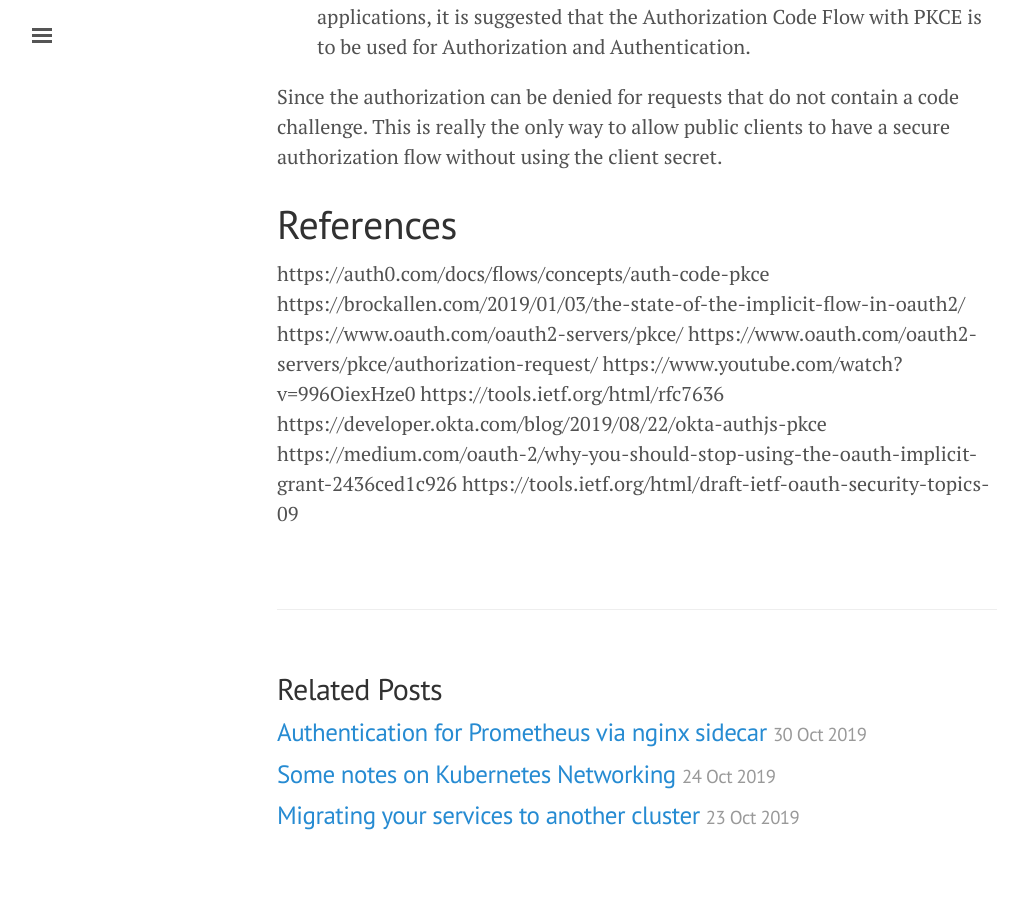
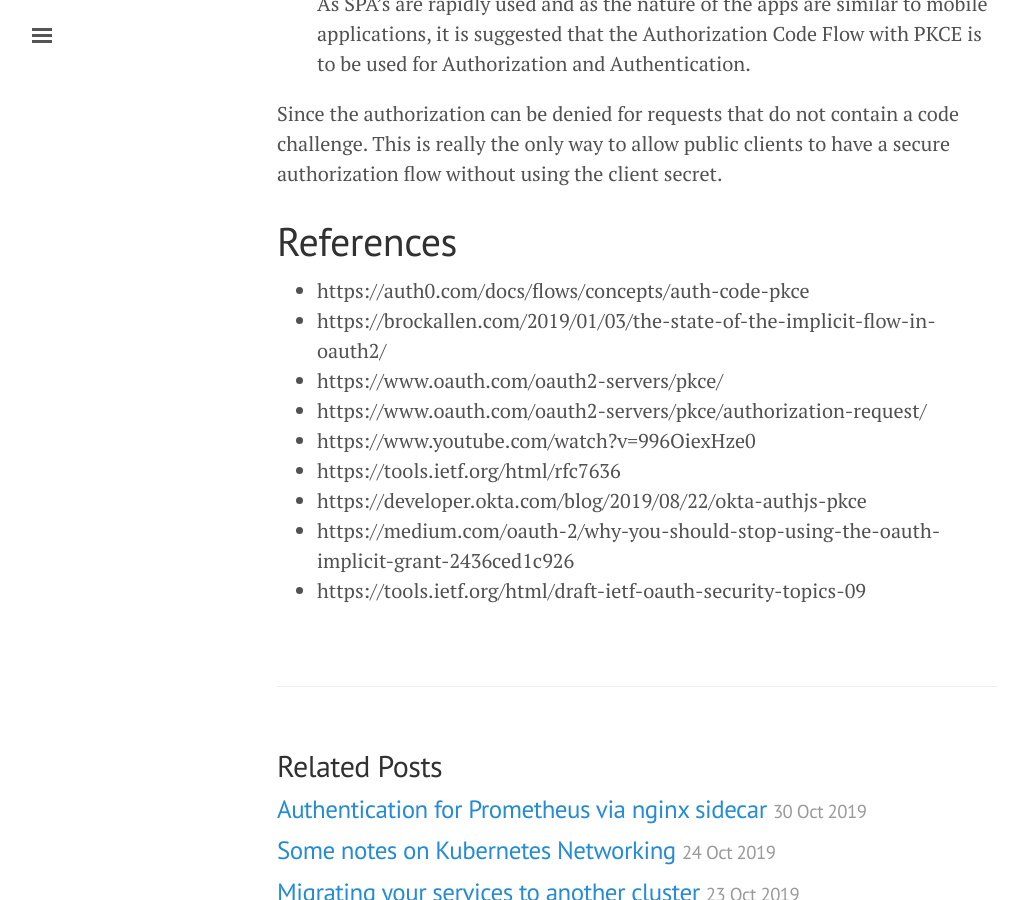
Before and after one commit to deepnetworkgmbh/blog, a Jekyll site: the page built from _posts/2019-11-08-oauth2-oicd-pkce.md, in a window 1280 px wide and 900 px high, scrolled down 9382 px. Shown: the whole window, without its empty margins (3-1031 px from the left). Built offline with Jekyll 4.4.1, drawn with Linux system fonts in a browser that asks for light colours; some of the changed text lies outside the part shown.

```diff
--- a/_posts/2019-11-08-oauth2-oicd-pkce.md
+++ b/_posts/2019-11-08-oauth2-oicd-pkce.md
@@ -70,7 +70,7 @@ Also, other flows exist, but not used in web apps.
 - Device Authorization Flow (for devices with no browser or limited input capability, seen to be used on Apple Tv)
 - Resource Owner Password Credentials (back channel only)
 
-#Authorization Code Flow
+# Authorization Code Flow
 
 Authorization Flow uses both front-channel and back-channel. Once authorized (with consent) the request is redirected back to a registered endpoint with the Authorization Code. Then this code is exchanged with an Access Token thru back channel. Then the app uses access token for resource access.
 
@@ -219,12 +219,12 @@ Since the authorization can be denied for requests that do not contain a code ch
 
 # References
 
-https://auth0.com/docs/flows/concepts/auth-code-pkce
-https://brockallen.com/2019/01/03/the-state-of-the-implicit-flow-in-oauth2/
-https://www.oauth.com/oauth2-servers/pkce/
-https://www.oauth.com/oauth2-servers/pkce/authorization-request/
-https://www.youtube.com/watch?v=996OiexHze0
-https://tools.ietf.org/html/rfc7636
-https://developer.okta.com/blog/2019/08/22/okta-authjs-pkce
-https://medium.com/oauth-2/why-you-should-stop-using-the-oauth-implicit-grant-2436ced1c926
-https://tools.ietf.org/html/draft-ietf-oauth-security-topics-09
+- https://auth0.com/docs/flows/concepts/auth-code-pkce
+- https://brockallen.com/2019/01/03/the-state-of-the-implicit-flow-in-oauth2/
+- https://www.oauth.com/oauth2-servers/pkce/
+- https://www.oauth.com/oauth2-servers/pkce/authorization-request/
+- https://www.youtube.com/watch?v=996OiexHze0
+- https://tools.ietf.org/html/rfc7636
+- https://developer.okta.com/blog/2019/08/22/okta-authjs-pkce
+- https://medium.com/oauth-2/why-you-should-stop-using-the-oauth-implicit-grant-2436ced1c926
+- https://tools.ietf.org/html/draft-ietf-oauth-security-topics-09
```
